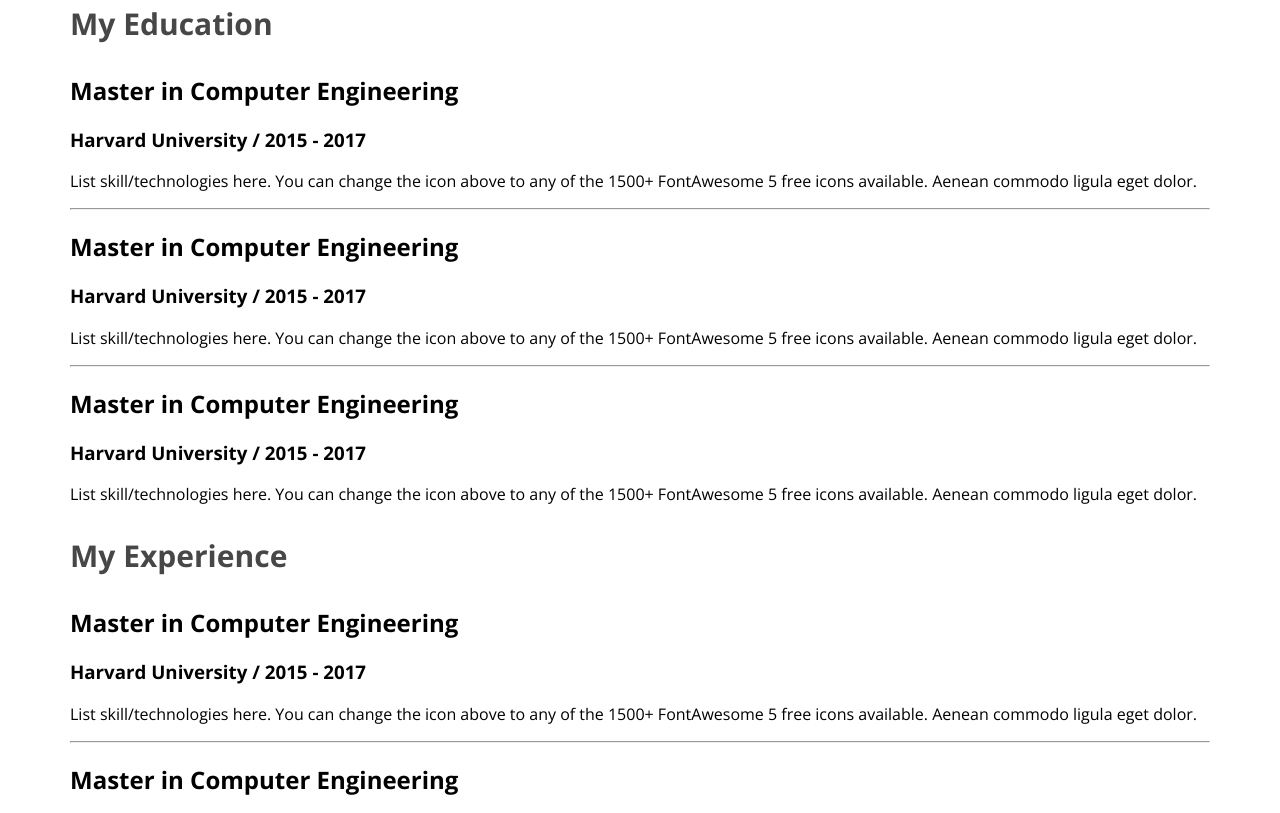
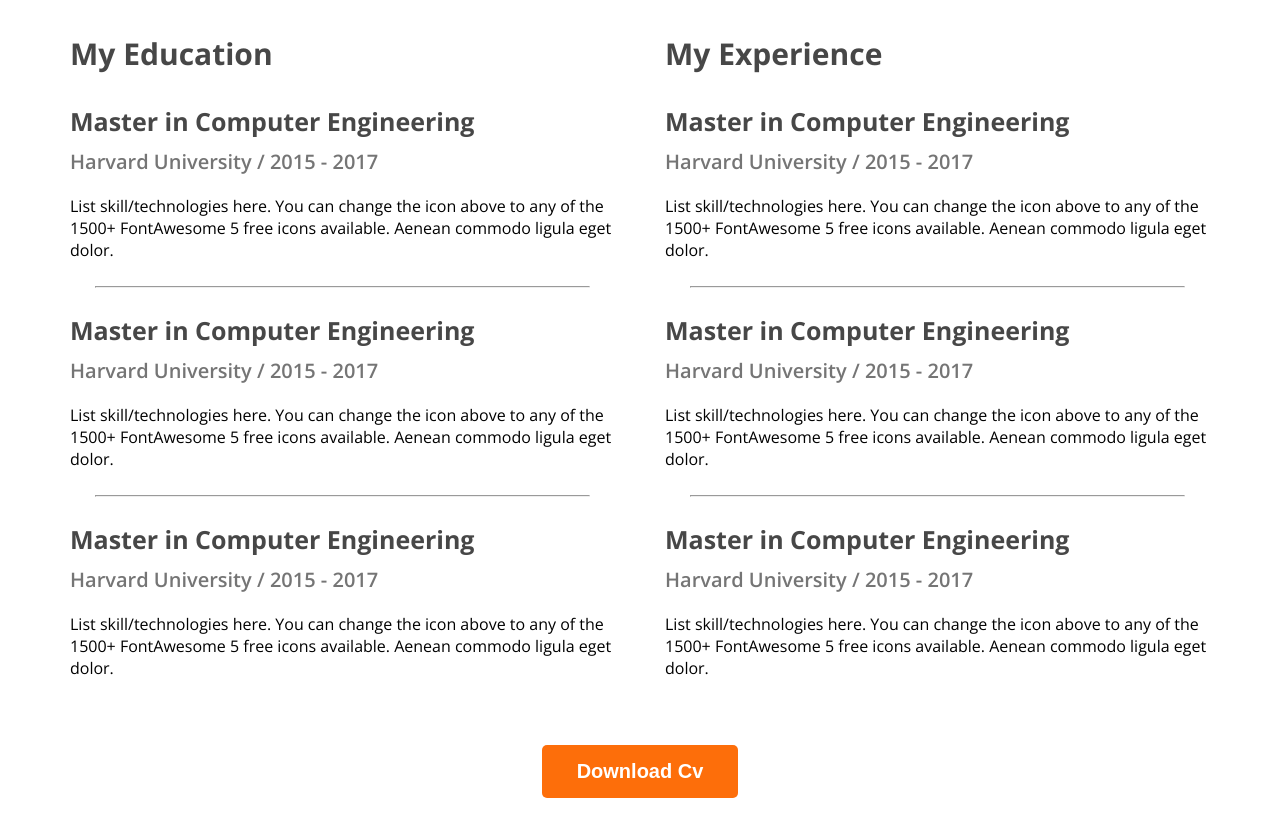
Before and after one commit to Tariqul5288/DeveloperPortFolio, a plain HTML site: page index.html in a window 1280 px wide. Shown: the part 2352-3165 px from the top of the page. Drawn offline with nearby package versions, Linux system fonts and the light colour scheme.

Commit message:
finished the resume section

```diff
--- a/index.html
+++ b/index.html
@@ -145,6 +145,9 @@
                 </div>
             </div>
         </div>
+        <div class="download-cv">
+            <button class="btn-primary">Download Cv</button>
+        </div>
 
     </section>
 </main>
--- a/styles.css
+++ b/styles.css
@@ -166,3 +166,36 @@ main section {
     font-size: 30px;
     font-weight: 700;
 }
+
+.resume-container {
+    display: flex;
+    gap: 50px;
+}
+
+.resume-item-title {
+    font-size: 25px;
+    font-weight: 700;
+    color: #474747;
+    margin-bottom: 10px;
+}
+
+.resume-item-institute {
+    font-size: 20px;
+    font-weight: 600;
+    color: #757575;
+    margin-bottom: 20px;
+    margin-top: 0;
+}
+
+.resume-item description {
+    color: #757575;
+}
+
+.resume-container hr {
+    margin: 25px;
+}
+
+.download-cv {
+    text-align: center;
+    margin-top: 50px;
+}
```
